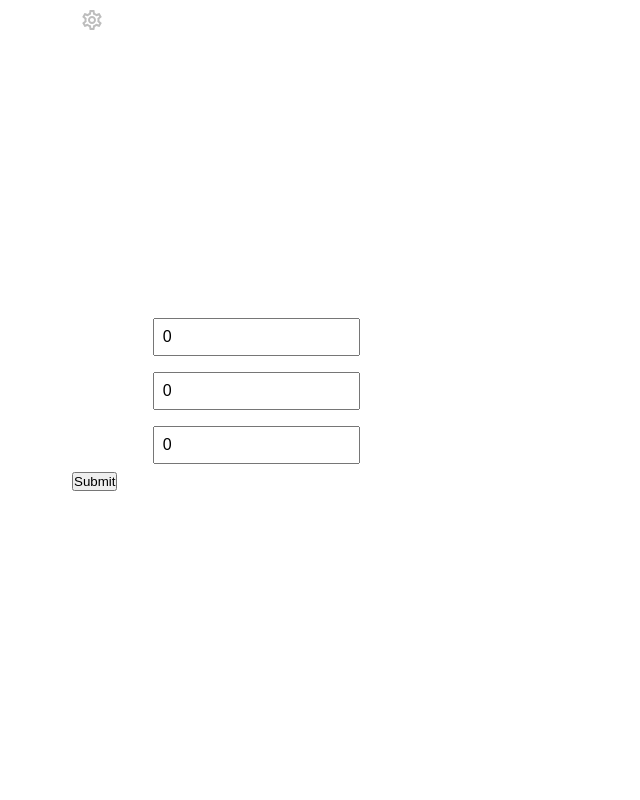
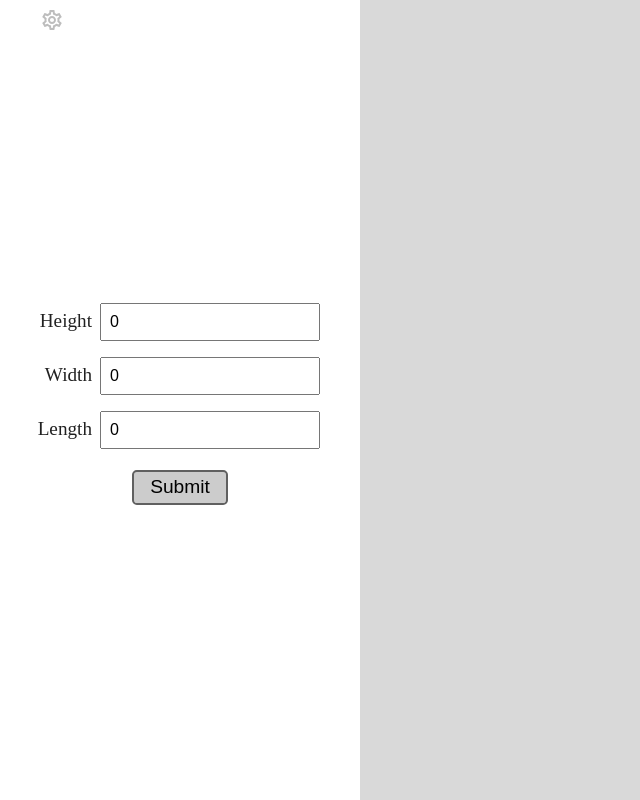
Before and after one commit to Tetrarium/cadex-tt, a React (Vite) app: page / in a window 1280 px wide. Shown: the whole page, without its empty margins (0-640 px from the left). Built offline with nearby package versions, Linux system fonts and the light colour scheme; what miragejs would draw is missing.

Commit message:
change palette

```diff
--- a/src/App.tsx
+++ b/src/App.tsx
@@ -1,27 +1,15 @@
-import DarkModeOutlinedIcon from "@mui/icons-material/DarkModeOutlined";
-import LightModeOutlinedIcon from "@mui/icons-material/LightModeOutlined";
-import SettingsOutlinedIcon from "@mui/icons-material/SettingsOutlined";
-import { Box, Container, IconButton, useColorScheme } from "@mui/material";
+
+import { Box, Container } from "@mui/material";
 
 import s from "./app.module.sass";
 import Form from "./components/form/form";
+import Header from "./components/header/header";
 import Scene, { BoxProps } from "./components/scene/scene";
 import { useFetch } from "./hooks/useFetch";
 import { Box as IBox } from "./models/models";
 
 function App() {
-  const { mode, setMode } = useColorScheme();
   const { data, runFetch, loading, error } = useFetch<BoxProps, IBox>("/api/box", (data) => { console.log(data); });
-
-  if (!mode) return null;
-
-  const handleChangeMode = function () {
-    if (mode === 'dark') {
-      setMode('light');
-    } else {
-      setMode('dark');
-    }
-  };
 
   if (error) {
     console.error(error);
@@ -34,30 +22,30 @@ function App() {
   return (
     <Container
       disableGutters
+      maxWidth={false}
       sx={[
         (theme) => ({
-          color: '#fff',
-          backgroundColor: theme.palette.background.paper,
+          color: theme.palette.text.primary,
+          backgroundColor: theme.palette.background.default,
           height: '100vh'
         })
       ]}
     >
-      <Box component={"header"} position={"fixed"} px={2}>
-        <IconButton onClick={handleChangeMode}>
-          {mode === 'light' && <LightModeOutlinedIcon />}
-          {mode === 'dark' && <DarkModeOutlinedIcon />}
-        </IconButton>
-        <IconButton disabled>
-          <SettingsOutlinedIcon />
-        </IconButton>
-      </Box>
+      <Header />
       <Box component={'main'} className={s.container}>
         <Box className={s.menu}>
           <Form onSubmit={handleSubmit} isLoading={loading} />
         </Box>
-        <div className={s.scene}>
+        <Box
+          className={s.scene}
+          sx={[
+            (theme) => ({
+              backgroundColor: theme.palette.background.paper
+            })
+          ]}
+        >
           <Scene indices={data?.indices} vertices={data?.vertices} />
-        </div>
+        </Box>
       </Box>
     </Container>
   );
--- a/src/app.module.sass
+++ b/src/app.module.sass
@@ -1,10 +1,12 @@
 .container
-  width: 100%
+  width: 100vw
   height: 100vh
   display: flex
+  flex-direction: row
 
 .menu
-  width: 30%
+  width: 360px
+  flex-shrink: 0
   height: 100%
   display: flex
   flex-direction: column
@@ -12,7 +14,9 @@
   align-items: center
 
 .scene
-  width: 70%
+  flex-grow: 1
+  flex-shrink: 1
+  width: 10%
   height: 100%
   display: flex
   flex-direction: column
--- a/src/components/form/form.module.sass
+++ b/src/components/form/form.module.sass
@@ -4,9 +4,27 @@
 
 .row
   text-align: right
+  font-size: 1.2rem
 
 .input
   font-size: 1rem
   padding: 0.5rem
   margin: 0.5rem
-  width: 70%
+  width: 220px
+
+.control
+  margin-top: .8em
+  text-align: center
+
+.button
+  font-size: 1.2em
+  padding: 0.3rem 1rem
+  background: #ccc
+  border: 2px solid #606060
+  border-radius: 0.3rem
+  cursor: pointer
+  &:hover
+    background: #aaa
+    box-shadow: 1px 1px 6px #979797
+  &:active
+    box-shadow: 0px 0px 1px 2px #979797
--- a/src/components/form/form.tsx
+++ b/src/components/form/form.tsx
@@ -37,7 +37,7 @@ const Form: FC<FormProps> = ({ onSubmit, isLoading = false }) => {
         <input className={s.input} value={length} onChange={setLength} type="number" id="length" />
       </div>
       <div className={s.control}>
-        <Button disabled={isLoading} type="submit">Submit</Button>
+        <Button disabled={isLoading} type="submit" className={s.button}>Submit</Button>
       </div>
     </form>
   );
--- /dev/null
+++ b/src/components/header/header.tsx
@@ -0,0 +1,32 @@
+import DarkModeOutlinedIcon from "@mui/icons-material/DarkModeOutlined";
+import LightModeOutlinedIcon from "@mui/icons-material/LightModeOutlined";
+import SettingsOutlinedIcon from "@mui/icons-material/SettingsOutlined";
+import { Box, IconButton, useColorScheme } from "@mui/material";
+
+const Header = () => {
+  const { mode, setMode } = useColorScheme();
+
+  if (!mode) return null;
+
+  const handleChangeMode = function () {
+    if (mode === 'dark') {
+      setMode('light');
+    } else {
+      setMode('dark');
+    }
+  };
+
+  return (
+    <Box component={"header"} position={"fixed"} px={2} sx={{ pointerEvents: 'none' }}>
+      <IconButton onClick={handleChangeMode} sx={{ pointerEvents: 'all' }}>
+        {mode === 'light' && <LightModeOutlinedIcon />}
+        {mode === 'dark' && <DarkModeOutlinedIcon />}
+      </IconButton>
+      <IconButton disabled sx={{ pointerEvents: 'all' }}>
+        <SettingsOutlinedIcon />
+      </IconButton>
+    </Box>
+  );
+};
+
+export default Header;
--- a/src/fakeApi/generateBoxGeometry.ts
+++ b/src/fakeApi/generateBoxGeometry.ts
@@ -1,6 +1,6 @@
 import { Box } from "@/models/models";
 
-const DIVIDER = 2 * 100;
+const DIVIDER = 2 * 10;
 export function generateBoxGeometry(box: Box) {
   const { height, width, length } = box;
 
--- a/src/main.tsx
+++ b/src/main.tsx
@@ -12,8 +12,21 @@ makeServer();
 
 const theme = createTheme({
   colorSchemes: {
-    dark: true,
-  }
+    dark: {
+      palette: {
+        background: {
+          paper: '#323232'
+        }
+      }
+    },
+    light: {
+      palette: {
+        background: {
+          paper: '#d9d9d9'
+        }
+      }
+    },
+  },
 });
 
 createRoot(document.getElementById('root')!).render(
```
